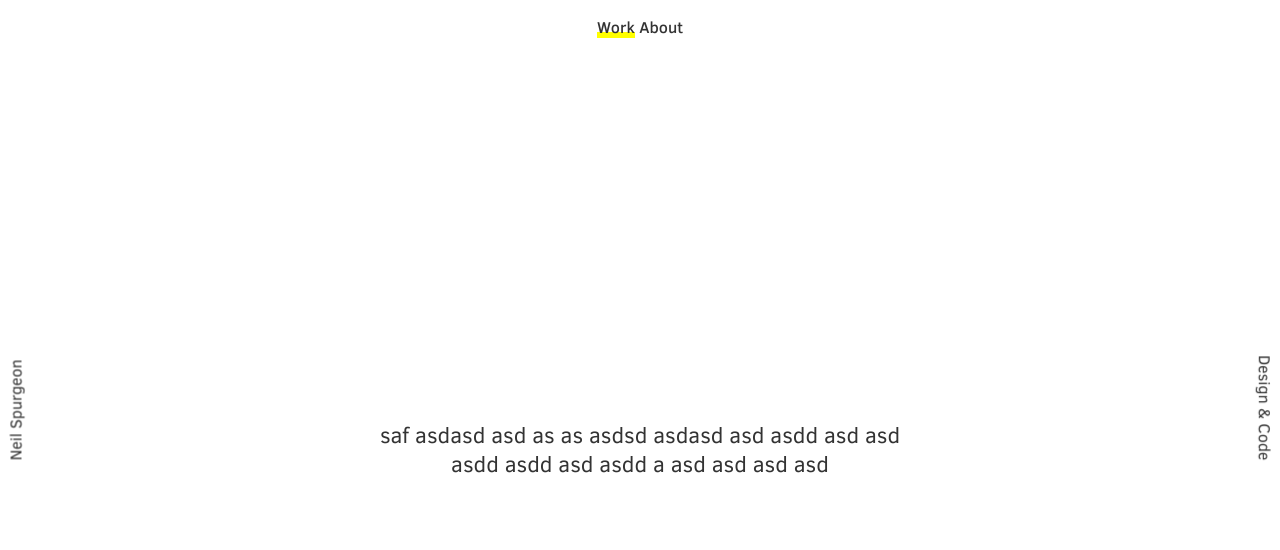
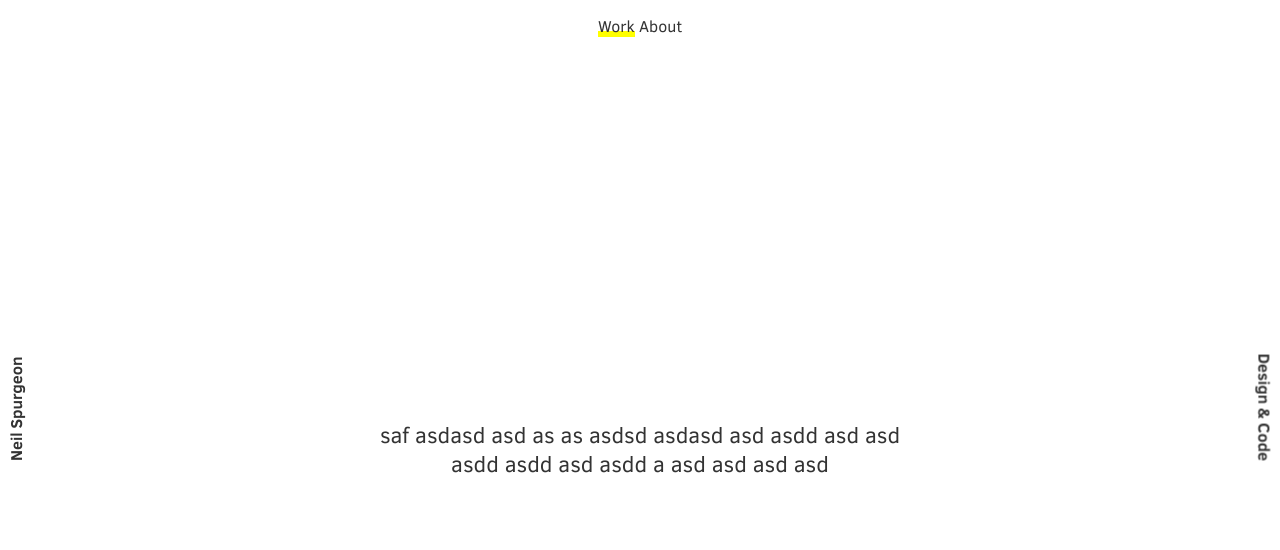
Before and after one commit to neilspurgeon/neilspurgeon.github.io, a Jekyll site: the page built from index.html, in a window 1280 px wide. Shown: the top 550 px of the page. Built offline with Jekyll 4.4.1, drawn with Linux system fonts in a browser that asks for light colours; nearby versions of some CDN libraries.

Commit message:
font weights

```diff
--- a/_sass/_modules/_header.scss
+++ b/_sass/_modules/_header.scss
@@ -18,7 +18,7 @@
 .nav__link {
   text-decoration: none;
   color: #333;
-  font-weight: 500;
+  font-weight: 300;
   position: relative;
 
   &:after {
@@ -46,6 +46,7 @@
   position: fixed;
   // height: 1em;
   top: 50%;
+  font-weight: 700;
 }
 
 .site-title {
```
